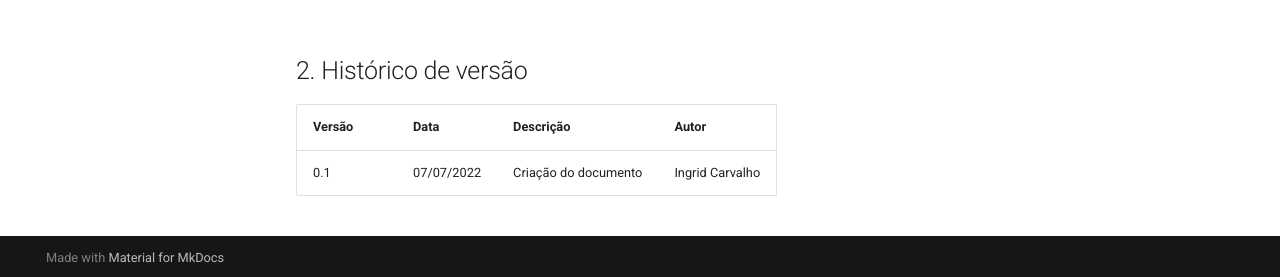
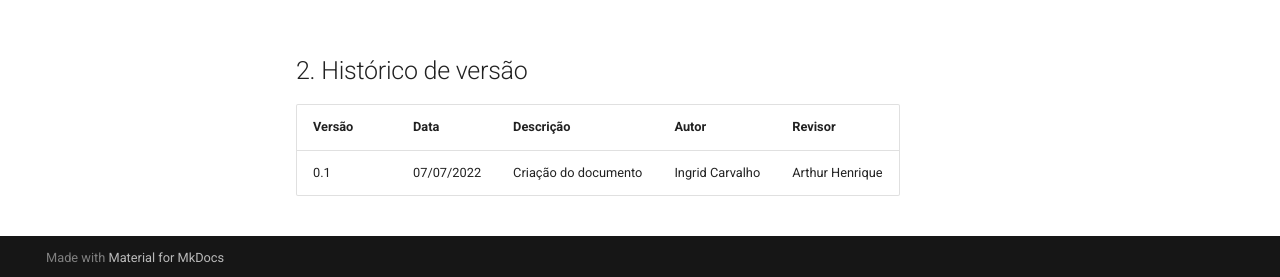
Before and after one commit to Interacao-Humano-Computador/2022.1-Millenium-Papelaria, an MkDocs documentation site: the page built from docs/planejamento/ferramentas.md, in a window 1280 px wide and 900 px high, scrolled down 1135 px. Shown: the part 620-897 px from the top of the window. Built offline with MkDocs 1.6.1 and Material for MkDocs 9.7.7, drawn with Linux system fonts in a browser that asks for light colours.

Commit message:
docs: adcionar revisor

```diff
--- a/docs/planejamento/ferramentas.md
+++ b/docs/planejamento/ferramentas.md
@@ -14,6 +14,6 @@ Neste documento estão apresentados as plataformas que estão sendo ou que serã
 
 ## 2. Histórico de versão
 
-| Versão | Data       | Descrição                                           | Autor        |
-| ------ | ---------- | --------------------------------------------------- | ------------ |
-| 0.1    | 07/07/2022 | Criação do documento | Ingrid Carvalho |
+| Versão | Data       | Descrição             | Autor           | Revisor |
+| ------ | ---------- | --------------------- | ------------    |---------|
+| 0.1    | 07/07/2022 | Criação do documento  | Ingrid Carvalho | 	Arthur Henrique |
```
